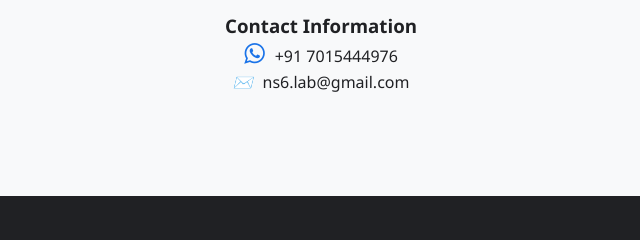
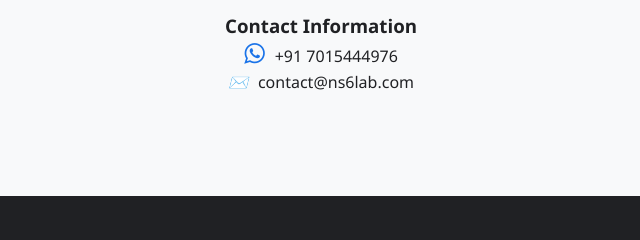
Before and after one commit to ns6lab/ns6lab.github.io, a plain HTML site: page index.html in a window 1280 px wide. Shown: the part 2779-3019 px from the top of the page, 319-959 px from the left. Drawn offline with Linux system fonts and the light colour scheme.

Commit message:
Update index.html

```diff
--- a/index.html
+++ b/index.html
@@ -543,7 +543,7 @@
           <p>
             <i style="font-size: 24px" class="fa">&#xf232;</i>+91 7015444976
           </p>
-          <p><i>✉️</i>ns6.lab@gmail.com</p>
+          <p><i>✉️</i>contact@ns6lab.com</p>
         </div>
       </div>
     </section>
```
